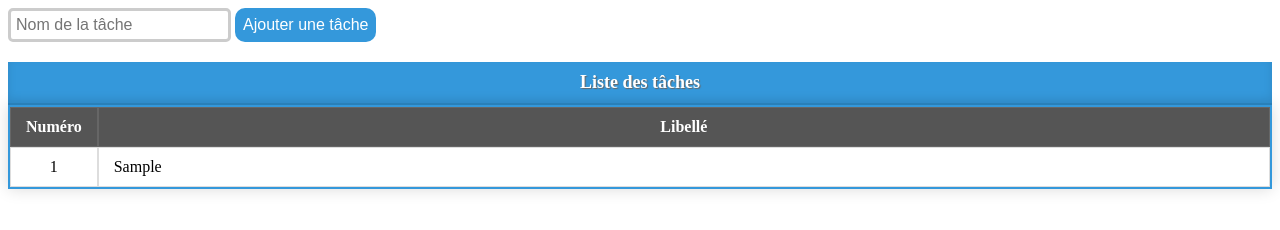
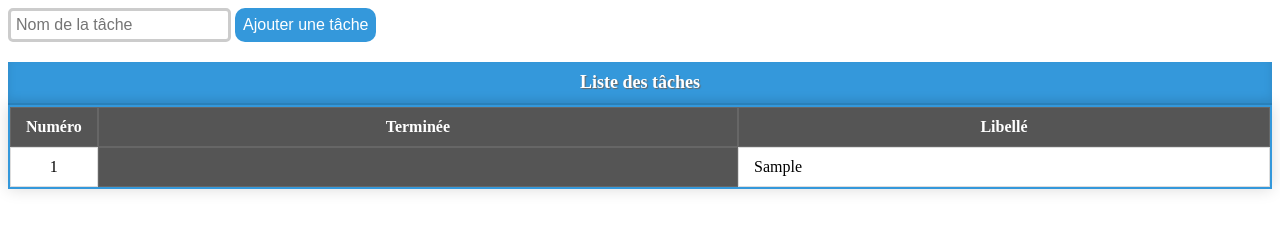
Before and after one commit to Furoshaa/JavaScript-To-do-liste, a plain HTML site: page index.html in a window 1280 px wide. Both pictures are taken after typing "Sample" into the empty fields and a click on the button "Ajouter une tâche". Drawn offline with Linux system fonts and the light colour scheme.

Commit message:
Terminé column added

```diff
--- a/main.css
+++ b/main.css
@@ -60,6 +60,10 @@ table td:first-child {
     text-align: center;
 }
 
+table td:nth-child(1) {
+    width: 15px;
+}
+
 /* Effet de survol pour les cellules de la table */
 table td:hover {
 box-shadow: 0 0 15px rgba(0, 0, 0, 0.2); /* Ombre douce appliquée à la cellule lorsqu'elle est survolée, donnant un effet de "soulèvement" */
--- a/main.js
+++ b/main.js
@@ -38,10 +38,12 @@ function addTodoToTable(newTache) {
         const thLabel = document.createElement('th');
 
         thNumb.textContent = 'Numéro';
+        thDone.textContent = 'Terminée';
         thLabel.textContent = 'Libellé';
 
         table.appendChild(trHead);
         trHead.appendChild(thNumb);
+        trHead.appendChild(thDone);
         trHead.appendChild(thLabel);
 
     } else {
@@ -53,9 +55,11 @@ function addTodoToTable(newTache) {
 
     const trTodo = document.createElement('tr');
     const tdNumb = document.createElement('td');
+    const thDone = document.createElement('th');
     const tdLabel = document.createElement('td');
     tbody.appendChild(trTodo);
     trTodo.appendChild(tdNumb);
+    trTodo.appendChild(thDone);
     trTodo.appendChild(tdLabel);
 
     tdNumb.textContent = todoListe.length;
```
